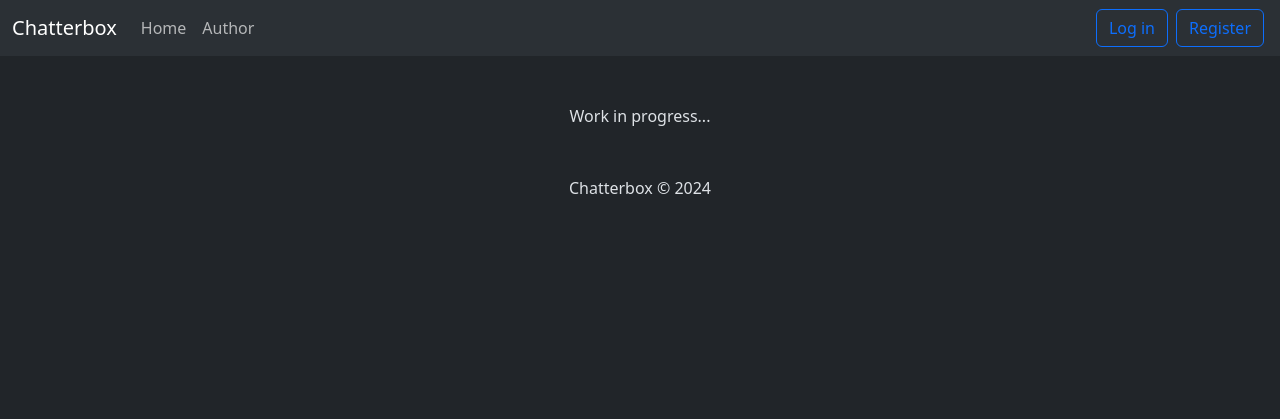
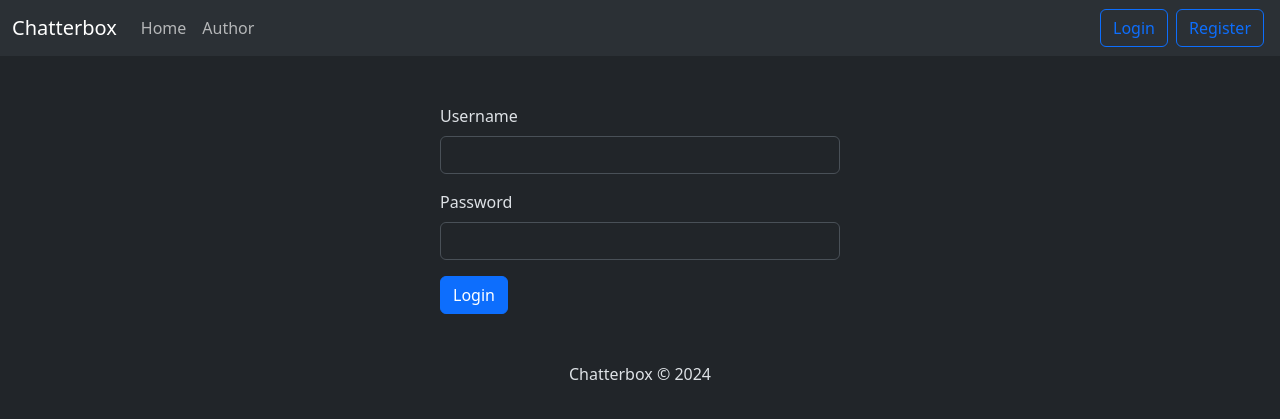
Before and after one commit to Lovsan/chatterbox, a Flask app: page /login in a window 1280 px wide. Shown: the top 419 px of the page. Run offline with Flask 3, Linux system fonts and the light colour scheme.

Commit message:
Implement login functionality with validation and session management; add logout route and helper for login protection

```diff
--- a/app.py
+++ b/app.py
@@ -5,8 +5,10 @@
 from flask import Flask, render_template, request, flash, redirect, session
 from flask_session import Session
 from models import db, User, Message
-from werkzeug.security import generate_password_hash
+from werkzeug.security import generate_password_hash, check_password_hash
 import os
+from functools import wraps
+from helpers import *
 
 
 # create app
@@ -41,7 +43,35 @@ def author():
 # login page
 @app.route("/login", methods=["GET", "POST"])
 def login():
+    if request.method == "POST":
+        username = request.form.get("username")
+        password = request.form.get("password")
+
+        # check if username and password are provided
+        if not username or not password:
+            flash("Username and password are required!")
+            return redirect("/login")
+
+        # check username and password
+        user = User.query.filter_by(username=username).first()
+        if not user or not check_password_hash(user.password, password):
+            flash("Invalid username or password!")
+            return redirect("/login")
+
+        # store user id in session
+        session["user_id"] = user.id
+        flash("Logged in successfully!")
+        return redirect("/")
+
     return render_template("login.html")
+
+
+# logout
+@app.route("/logout")
+def logout():
+    session.clear()
+    flash("Logged out successfully!")
+    return redirect("/")
 
 
 # register page
--- a/templates/layout.html
+++ b/templates/layout.html
@@ -30,7 +30,7 @@
                     </li>
                 </ul>
                 <div class="d-flex">
-                    <a href="/login" class="btn btn-outline-primary mx-1">Log in</a>
+                    <a href="/login" class="btn btn-outline-primary mx-1">Login</a>
                     <a href="/register" class="btn btn-outline-primary mx-1">Register</a>
                 </div>
             </div>
--- a/templates/login.html
+++ b/templates/login.html
@@ -2,5 +2,18 @@
 {% block title %}Register{% endblock %}
 
 {% block main %}
-Work in progress...
+<!-- Login form -->
+<form action="/login" method="post" class="text-start mx-auto" style="max-width: 400px;">
+    <!-- Username -->
+    <div class="mb-3">
+        <label class="form-label">Username</label>
+        <input type="text" class="form-control" name="username">
+    </div>
+    <!-- Password -->
+    <div class="mb-3">
+        <label class="form-label">Password</label>
+        <input type="password" class="form-control" name="password">
+    </div>
+    <button type="submit" class="btn btn-primary">Login</button>
+</form>
 {% endblock %}
```
Also changed, not shown: helpers.py (added, +16 -0 lines).
